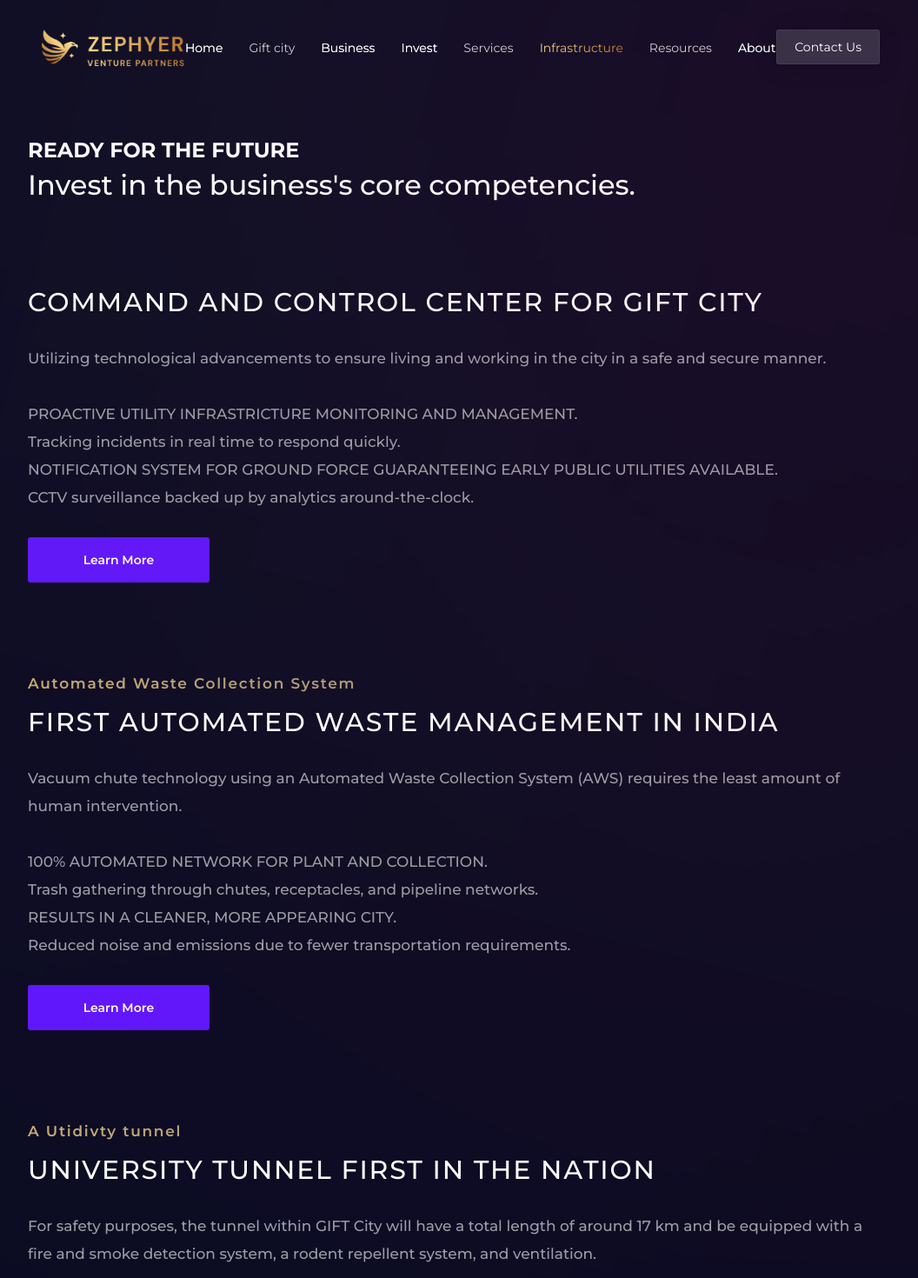
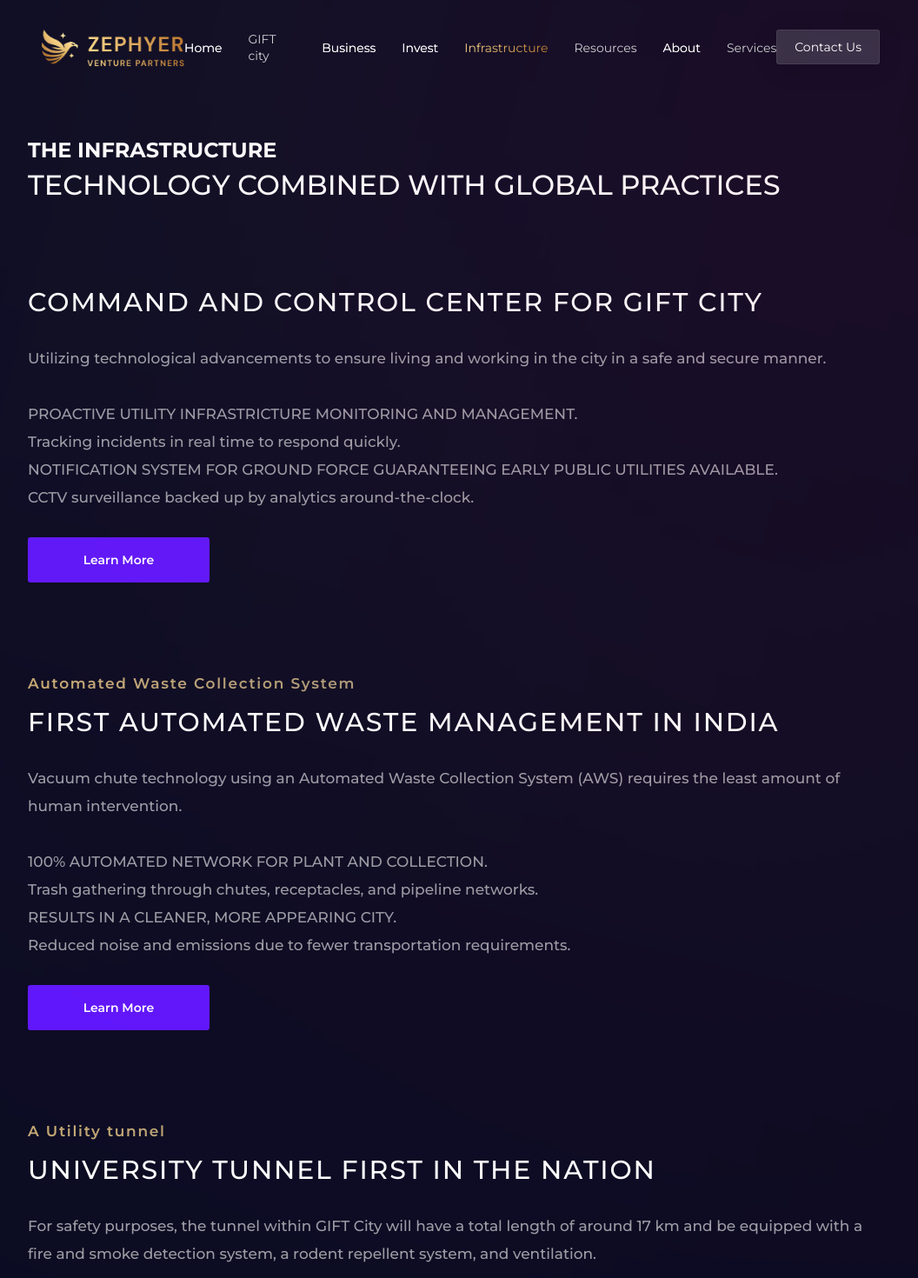
Before and after one commit to Reverr-Finaura/zephyre, a Next.js app: page /infrastructure in a window 1280 px wide. Shown: the top 1470 px of the page at 87% size, without its empty margins (118-1174 px from the left). Built offline with nearby package versions, Linux system fonts and the light colour scheme.

Commit message:
Changes are done

```diff
--- a/src/app/business/page.js
+++ b/src/app/business/page.js
@@ -45,7 +45,7 @@ const Page = () => {
                 </p>
             </div>
             <div className={style.articleInfoSection}>
-                <h5>A Utidivty tunnel</h5>
+                <h5>A Utility tunnel</h5>
                 <p className={style.title}>UNIVERSITY TUNNEL FIRST IN THE NATION</p>
                 <p className={style.info}>
                     For safety purposes, the tunnel within GIFT City will have a total
--- a/src/app/infrastructure/page.js
+++ b/src/app/infrastructure/page.js
@@ -6,11 +6,11 @@ import Image from 'next/image';
 const Page = () => {
     return (
         <section> <div className={style.firstContainer}>
-            <h1>READY FOR THE FUTURE</h1>
-            <p>Invest in the business's core competencies.</p>
+            <h1>THE INFRASTRUCTURE</h1>
+            <p>TECHNOLOGY COMBINED WITH GLOBAL PRACTICES</p>
         </div>
             <div className={style.articleInfoSection}>
-                {/* <h5>A Utidivty tunnel</h5> */}
+                {/* <h5>A Utility tunnel</h5> */}
                 <p className={style.title}>COMMAND AND CONTROL CENTER FOR GIFT CITY</p>
                 <p className={style.info}>
                     Utilizing technological advancements to ensure living and working in the city in a safe and secure manner.
@@ -59,7 +59,7 @@ const Page = () => {
                 </div>
             </div>
             <div className={style.articleInfoSection}>
-                <h5>A Utidivty tunnel</h5>
+                <h5>A Utility tunnel</h5>
                 <p className={style.title}>UNIVERSITY TUNNEL FIRST IN THE NATION</p>
                 <p className={style.info}>
                     For safety purposes, the tunnel within GIFT City will have a total
--- a/src/app/invest/page.js
+++ b/src/app/invest/page.js
@@ -29,7 +29,7 @@ const Page = () => {
 
 
             <div className={style.articleInfoSection}>
-                <h5>A Utidivty tunnel</h5>
+                <h5>A Utility tunnel</h5>
                 <p className={style.title}>UNIVERSITY TUNNEL FIRST IN THE NATION</p>
                 <p className={style.info}>
                     For safety purposes, the tunnel within GIFT City will have a total
--- a/src/components/Navbar2.js
+++ b/src/components/Navbar2.js
@@ -39,7 +39,7 @@ const Navbar2 = () => {
               Home
             </span>
           </div>
-          <DropdownMenu dropmenu={Giftcity} menuname="Gift city" />
+          <DropdownMenu dropmenu={Giftcity} menuname="GIFT city" />
           <div className={style.navbarItemdiv} onClick={() => router.push("/business")}>
             <span
               className={style.navitem}
@@ -74,7 +74,6 @@ const Navbar2 = () => {
               Invest
             </span>
           </div>
-          <DropdownMenu dropmenu={services} menuname="Services" />
 
           <div
             className={style.navbarItemdiv}
@@ -121,6 +120,7 @@ const Navbar2 = () => {
               About
             </span>
           </div>
+          <DropdownMenu dropmenu={services} menuname="Services" />
         </div>
         <div onClick={() => router.push("/contactsection")}>
           <div
--- a/src/style/navbar2.module.css
+++ b/src/style/navbar2.module.css
@@ -20,12 +20,14 @@
     cursor: pointer;
     position: relative;
     text-decoration: none;
+    transition: all 0.5s ease-out;
 }
 
 .navitem {
     font-size: 14px;
     font-weight: 400;
     background-color: white;
+    transition: all 0.5s ease-out;
 }
 
 .navitemservice {
@@ -55,6 +57,7 @@
 .servicesItemlist {
     margin-left: 20px;
     display: none;
+    transition: all 0.5s ease-out;
     /* transition: all 0.5s ease-out; */
 }
 
```
